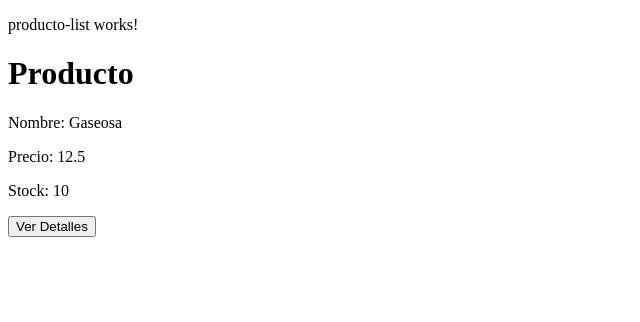
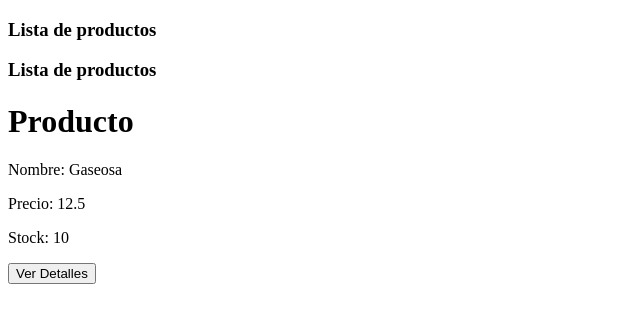
Before and after one commit to anghel7/cursoAngularInfsis, an Angular app: page / in a window 1280 px wide. Shown: the top 322 px of the page, without its empty margins (0-640 px from the left). Built offline with nearby package versions, Linux system fonts and the light colour scheme.

Commit message:
Usando property binding

```diff
--- a/src/app/producto/producto-list/producto-list.component.html
+++ b/src/app/producto/producto-list/producto-list.component.html
@@ -1,4 +1,3 @@
-<p>
-  producto-list works!
-</p>
+<h3>{{ titulo }}</h3>
+<h3 [innerHTML]="titulo"></h3>
 <app-producto-item></app-producto-item>
--- a/src/app/producto/producto-list/producto-list.component.ts
+++ b/src/app/producto/producto-list/producto-list.component.ts
@@ -7,7 +7,11 @@ import { Component, OnInit } from '@angular/core';
 })
 export class ProductoListComponent implements OnInit {
 
-  constructor() { }
+  titulo:string;
+
+  constructor() {
+    this.titulo = "Lista de productos"
+  }
 
   ngOnInit() {
   }
```
